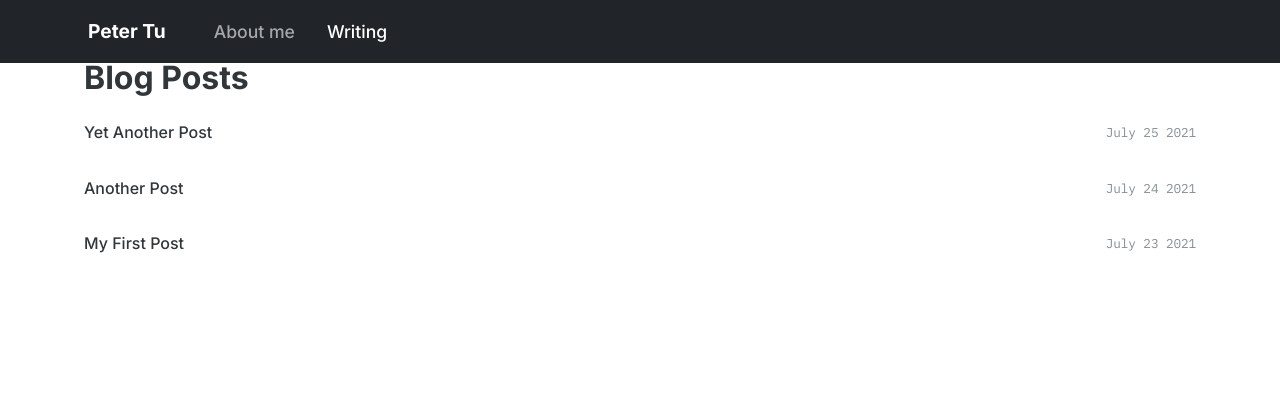
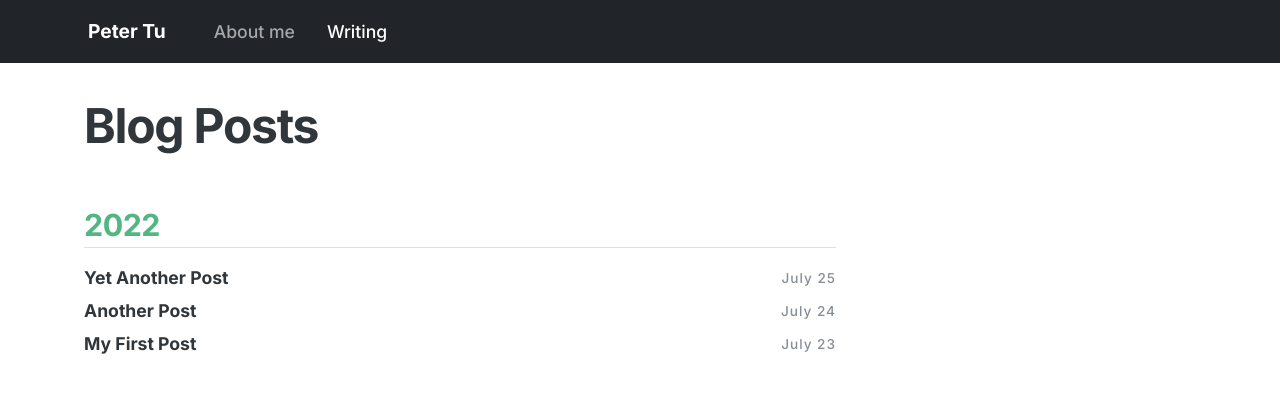
Before and after one commit to tutingjun/petertu.gatsbyjs.io, a Gatsby site: page /blogs in a window 1280 px wide. Built offline with nearby package versions, Linux system fonts and the light colour scheme; Gatsby itself is replaced by a stand-in of ours.

Commit message:
update blog pages

```diff
--- a/src/components/style.css
+++ b/src/components/style.css
@@ -21,6 +21,13 @@
   --gray-8: #31363b;
   --gray-9: #212529;
   --font-color-base: var(--gray-7);
+
+  --green: #51b681;
+  --green-1: #95cd7f;
+  --green-2: #73b18a;
+  --green-3: #4d8994;
+  --green-4: #30619d;
+  --green-5: #30379d;
 
   --orange: #ff7e22;
   --yellow: #fca62a;
@@ -136,6 +143,83 @@ li::marker {
 
 main {
   margin-top: 60px;
+  flex: 1;
+}
+
+/* Hero */
+
+.hero {
+  padding: 1.5rem 0 0;
+  position: relative;
+  overflow: hidden;
+  width: 100%;
+}
+
+@media screen and (min-width: 700px) {
+  .hero.index {
+    padding: 3.5rem 0 2rem;
+  }
+}
+
+.hero h1 {
+  font-size: 2rem;
+  line-height: 1.1;
+  font-weight: 700;
+  letter-spacing: -0.06rem;
+  color: var(--font-color-heading);
+  margin: 0;
+}
+
+@media screen and (min-width: 700px) {
+  .hero {
+    padding: 2.5rem 0 0.5rem;
+  }
+
+  .hero h1 {
+    font-size: 3rem;
+    letter-spacing: -0.08rem;
+  }
+}
+
+p.hero-description {
+  -webkit-font-smoothing: antialiased;
+  margin-top: 1.5rem;
+  font-size: 1.3rem;
+  line-height: 1.4;
+  color: var(--font-color-muted);
+  font-weight: 500;
+}
+
+@media screen and (min-width: 1000px) {
+  p.hero-description {
+    font-size: 1.5rem;
+  }
+}
+
+.hero .sub-title {
+  color: var(--font-color-muted);
+  font-weight: 500;
+  font-size: 1.1rem;
+}
+
+.highlight {
+  color: var(--highlight-color);
+}
+
+.hero-wrapper {
+  display: block;
+}
+
+@media screen and (min-width: 700px) {
+  .hero-wrapper {
+    display: flex;
+    align-items: center;
+    gap: 3rem;
+  }
+}
+
+.decoration {
+  width: 60%;
 }
 /* Headings */
 
@@ -389,8 +473,13 @@ h2.home-heading .title {
   }
 }
 
+/* blog page */
+.year {
+  color: var(--year);
+}
+
 a.post {
-  display: grid !important;
+  display: grid;
   grid-template-columns: 1fr 100px;
   gap: 1.5rem;
   padding: 0.2rem 0;
@@ -416,10 +505,19 @@ a.post h3 {
 a.post p {
   display: block;
   margin-left: auto;
-  font-family: var(--font-family-monospace);
+  font-family: var(--font-family-base);
+  letter-spacing: 1px;
   color: var(--post-time-color);
-  font-size: 0.8rem;
+  font-size: 0.85rem;
   font-weight: 500;
+  margin-bottom: 0;
+}
+
+@media screen and (min-width: 700px) {
+  a.post h3 {
+    font-size: 1.1rem;
+    font-weight: 600;
+  }
 }
 
 /* posts side card*/
--- a/src/pages/blogs.js
+++ b/src/pages/blogs.js
@@ -6,15 +6,23 @@ import "../components/style.css";
 
 const BlogPage = ({ data }) => {
   return (
-    <Layout pageTitle="Blog Posts" showPages={true}>
-      {data.allMarkdownRemark.edges.map((edge) => (
-        <div key={edge.node.id}>
-          <Link to={edge.node.frontmatter.slug} className="post">
-            <h3>{edge.node.frontmatter.title} </h3>
-            <p>{edge.node.frontmatter.date}</p>
-          </Link>
+    <Layout pageTitle="Blog Posts" showPages={false}>
+      <div className="grid">
+        <div className="article-content">
+          <header className="hero">
+            <h1>Blog Posts</h1>
+          </header>
+          <div className="segment">
+            <h2 className="year">2022</h2>
+            {data.allMarkdownRemark.edges.map((edge) => (
+              <Link to={edge.node.frontmatter.slug} className="post">
+                <h3>{edge.node.frontmatter.title} </h3>
+                <p>{edge.node.frontmatter.dateNoYear}</p>
+              </Link>
+            ))}
+          </div>
         </div>
-      ))}
+      </div>
     </Layout>
   );
 };
@@ -27,7 +35,8 @@ export const query = graphql`
           frontmatter {
             slug
             title
-            date(formatString: "MMMM DD YYYY")
+            year: date(formatString: "YYYY")
+            dateNoYear: date(formatString: "MMMM DD")
           }
           id
         }
--- a/src/templates/blogTemplate.js
+++ b/src/templates/blogTemplate.js
@@ -1,7 +1,7 @@
 import React from "react";
 import { graphql } from "gatsby";
 import Layout from "../components/layout";
-import { Sidebar } from "../components/Sidebar";
+import { Sidebar } from "../components/BlogSidebar";
 // import { GatsbyImage, getImage } from "gatsby-plugin-image";
 
 export default function Template({ data }) {
```
Also changed, not shown: src/components/BlogSidebar.js (renamed from src/components/Sidebar.js).
